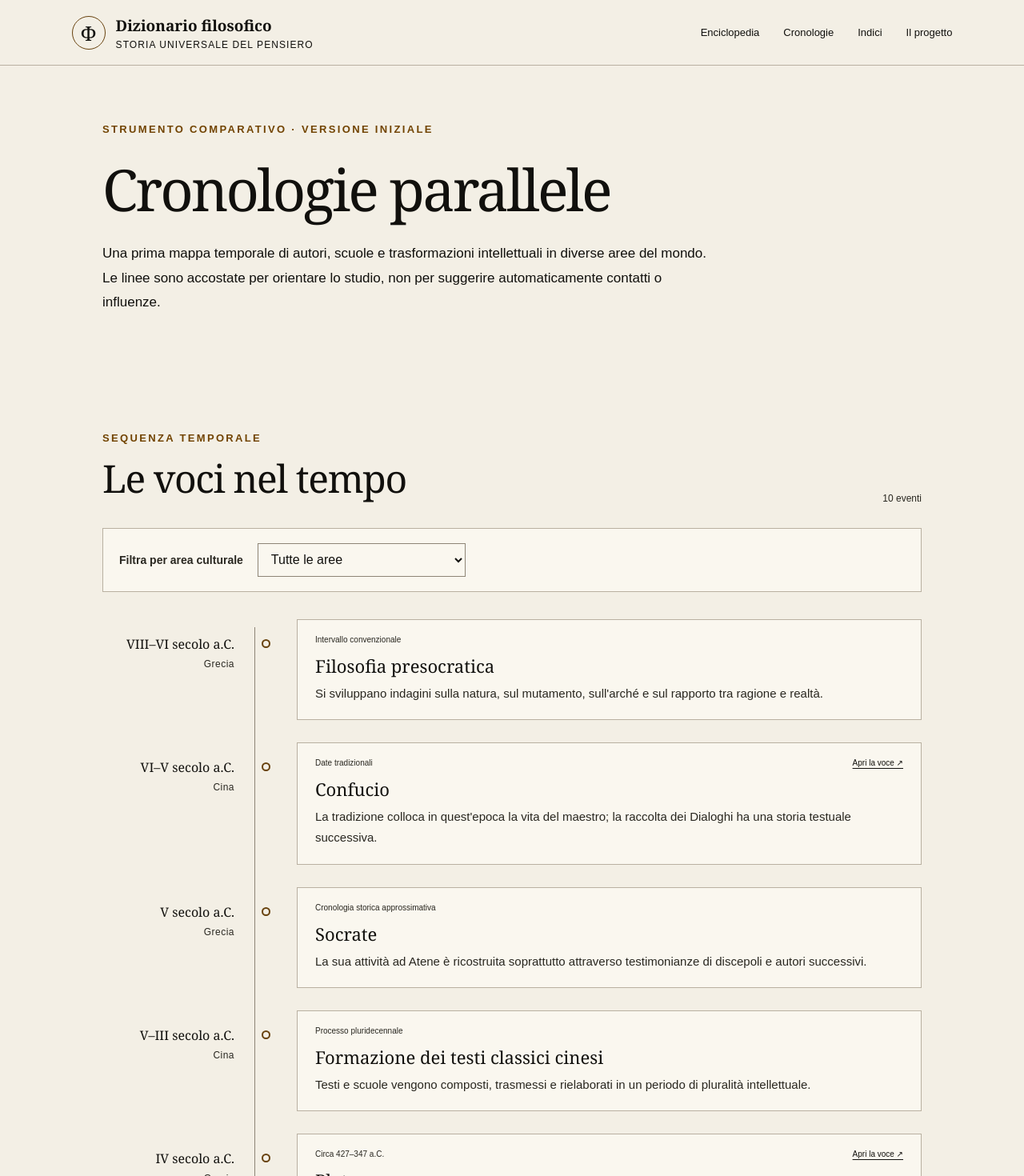
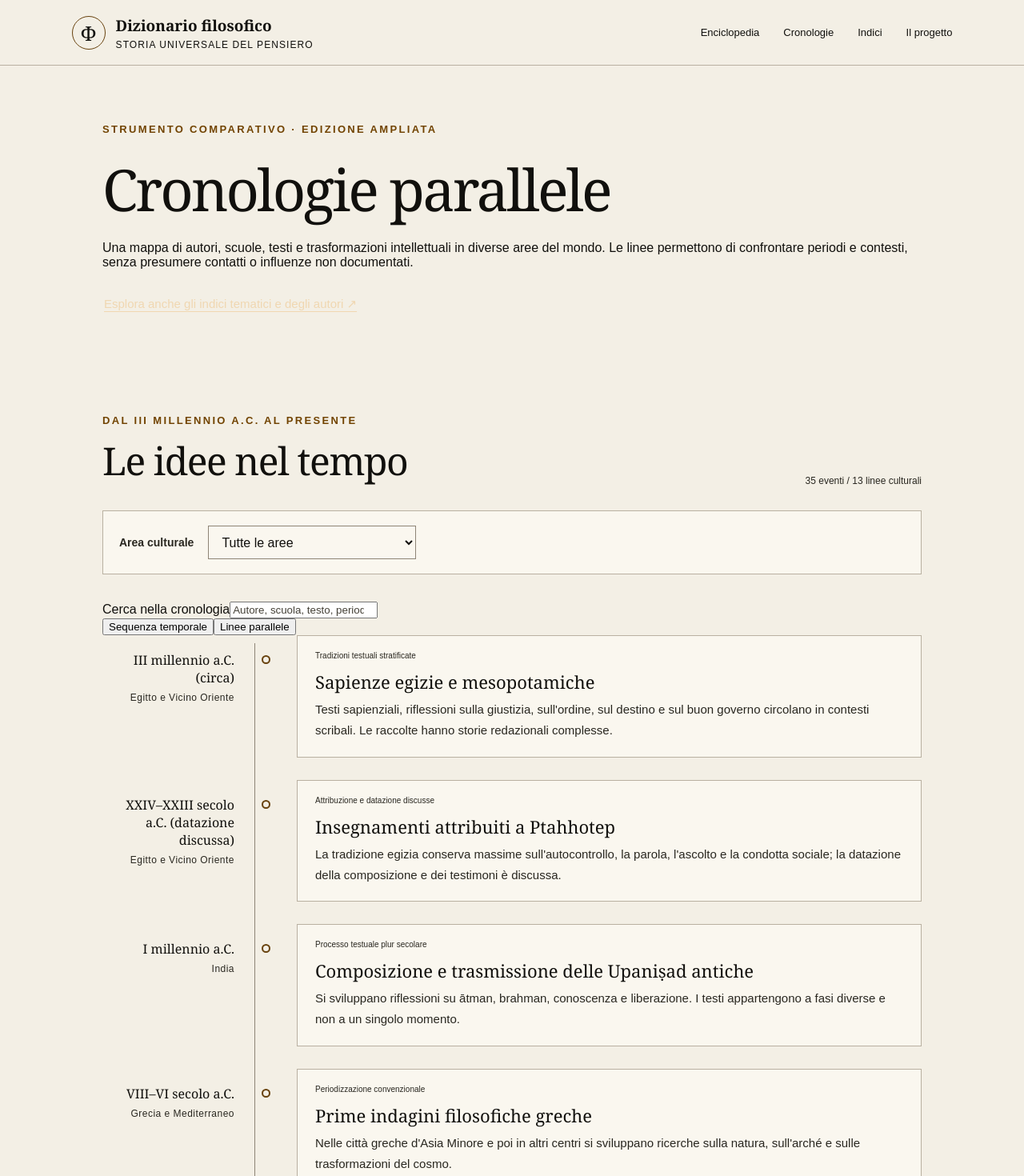
Before and after one commit to Marco19666/dizionariofilosofico, a Next.js app: page /cronologie in a window 1280 px wide. Shown: the top 1470 px of the page at 80% size. Built offline with nearby package versions, Linux system fonts and the light colour scheme.

Commit message:
Amplia cronologie e aggiungi visualizzazione parallela

```diff
--- a/app/cronologie/page.tsx
+++ b/app/cronologie/page.tsx
@@ -5,43 +5,88 @@ import { useMemo, useState } from "react";
 
 type Event = { id: string; date: string; sort: number; area: string; title: string; detail: string; slug?: string; certainty: string };
 const events: Event[] = [
-  {id:"e1",date:"VIII–VI secolo a.C.",sort:-650,area:"Grecia",title:"Filosofia presocratica",detail:"Si sviluppano indagini sulla natura, sul mutamento, sull'arché e sul rapporto tra ragione e realtà.",certainty:"Intervallo convenzionale"},
-  {id:"e2",date:"VI–V secolo a.C.",sort:-500,area:"Cina",title:"Confucio",detail:"La tradizione colloca in quest'epoca la vita del maestro; la raccolta dei Dialoghi ha una storia testuale successiva.",slug:"confucio",certainty:"Date tradizionali"},
-  {id:"e3",date:"V secolo a.C.",sort:-450,area:"Grecia",title:"Socrate",detail:"La sua attività ad Atene è ricostruita soprattutto attraverso testimonianze di discepoli e autori successivi.",certainty:"Cronologia storica approssimativa"},
-  {id:"e4",date:"V–III secolo a.C.",sort:-350,area:"Cina",title:"Formazione dei testi classici cinesi",detail:"Testi e scuole vengono composti, trasmessi e rielaborati in un periodo di pluralità intellettuale.",certainty:"Processo pluridecennale"},
-  {id:"e5",date:"IV secolo a.C.",sort:-350,area:"Grecia",title:"Platone",detail:"L'Accademia e i dialoghi platonici segnano la riflessione su conoscenza, etica e politica.",slug:"platone",certainty:"Circa 427–347 a.C."},
-  {id:"e6",date:"IV secolo a.C.",sort:-330,area:"Grecia",title:"Aristotele",detail:"Il Liceo sviluppa ricerche di logica, filosofia della natura, metafisica, etica e politica.",slug:"aristotele",certainty:"384–322 a.C."},
-  {id:"e7",date:"III secolo a.C.",sort:-250,area:"Grecia e mondo ellenistico",title:"Nascita dello stoicismo",detail:"Zenone di Cizio avvia ad Atene la scuola stoica, poi articolata in diverse fasi.",slug:"stoicismo",certainty:"Inizio convenzionalmente collocato intorno al 300 a.C."},
-  {id:"e8",date:"I secolo a.C. – I secolo d.C.",sort:0,area:"India",title:"Sviluppi delle tradizioni mahāyāna",detail:"Si formano e circolano testi e pratiche mahāyāna; datazioni e stratificazioni variano secondo i corpora.",certainty:"Intervallo ampio e discusso"},
-  {id:"e9",date:"I–II secolo d.C. (circa)",sort:125,area:"India",title:"Nāgārjuna",detail:"La sua cronologia è discussa; è associato alla formulazione classica delle argomentazioni Madhyamaka.",slug:"nagarjuna",certainty:"Datazione incerta"},
-  {id:"e10",date:"X–XI secolo",sort:1000,area:"Mondo persiano e islamico",title:"Avicenna (Ibn Sīnā)",detail:"Elabora opere influenti di logica, medicina, psicologia e metafisica nel mondo persiano e islamico.",slug:"avicenna",certainty:"Circa 980–1037"},
+  {id:"e1",date:"III millennio a.C. (circa)",sort:-2500,area:"Egitto e Vicino Oriente",title:"Sapienze egizie e mesopotamiche",detail:"Testi sapienziali, riflessioni sulla giustizia, sull'ordine, sul destino e sul buon governo circolano in contesti scribali. Le raccolte hanno storie redazionali complesse.",certainty:"Tradizioni testuali stratificate"},
+  {id:"e2",date:"XXIV–XXIII secolo a.C. (datazione discussa)",sort:-2300,area:"Egitto e Vicino Oriente",title:"Insegnamenti attribuiti a Ptahhotep",detail:"La tradizione egizia conserva massime sull'autocontrollo, la parola, l'ascolto e la condotta sociale; la datazione della composizione e dei testimoni è discussa.",certainty:"Attribuzione e datazione discusse"},
+  {id:"e3",date:"I millennio a.C.",sort:-950,area:"India",title:"Composizione e trasmissione delle Upaniṣad antiche",detail:"Si sviluppano riflessioni su ātman, brahman, conoscenza e liberazione. I testi appartengono a fasi diverse e non a un singolo momento.",certainty:"Processo testuale plur secolare"},
+  {id:"e4",date:"VIII–VI secolo a.C.",sort:-650,area:"Grecia e Mediterraneo",title:"Prime indagini filosofiche greche",detail:"Nelle città greche d'Asia Minore e poi in altri centri si sviluppano ricerche sulla natura, sull'arché e sulle trasformazioni del cosmo.",certainty:"Periodizzazione convenzionale"},
+  {id:"e5",date:"VI–V secolo a.C.",sort:-500,area:"Cina",title:"Confucio e le tradizioni confuciane",detail:"La vita di Confucio è tradizionalmente collocata tra il VI e il V secolo a.C.; i Dialoghi si formano attraverso una trasmissione successiva.",slug:"confucio",certainty:"Date biografiche tradizionali"},
+  {id:"e6",date:"VI–V secolo a.C.",sort:-500,area:"India",title:"Vita del Buddha e prime comunità buddhiste",detail:"La cronologia del Buddha storico è dibattuta. Le comunità buddhiste elaborano progressivamente dottrine, pratiche e testi.",certainty:"Cronologia storica discussa"},
+  {id:"e7",date:"V secolo a.C.",sort:-450,area:"Grecia e Mediterraneo",title:"Socrate ad Atene",detail:"La ricerca etica e il dialogo socratico sono ricostruiti attraverso testimonianze differenti, soprattutto Platone e Senofonte.",certainty:"Vita circa 469–399 a.C."},
+  {id:"e8",date:"V–III secolo a.C.",sort:-350,area:"Cina",title:"Le Cento scuole del pensiero",detail:"Confuciani, moisti, daoisti, legisti e altre correnti discutono ordine politico, linguaggio, natura umana e condotta.",certainty:"Etichetta storiografica per un periodo ampio"},
+  {id:"e9",date:"IV secolo a.C.",sort:-350,area:"Grecia e Mediterraneo",title:"Platone e la fondazione dell'Accademia",detail:"I dialoghi platonici affrontano conoscenza, giustizia, anima, forme e organizzazione della città.",slug:"platone",certainty:"Circa 427–347 a.C."},
+  {id:"e10",date:"IV secolo a.C.",sort:-330,area:"Grecia e Mediterraneo",title:"Aristotele e il Liceo",detail:"Si organizzano ricerche di logica, metafisica, biologia, fisica, etica, poetica e politica.",slug:"aristotele",certainty:"384–322 a.C."},
+  {id:"e11",date:"IV–III secolo a.C.",sort:-300,area:"India",title:"Sviluppo delle scuole śramaṇa e dei sistemi classici",detail:"Tradizioni buddhiste, jaina e brahmaniche articolano posizioni differenti su conoscenza, causalità, disciplina e liberazione.",certainty:"Sviluppi plurali e non simultanei"},
+  {id:"e12",date:"III secolo a.C.",sort:-250,area:"Grecia e Mediterraneo",title:"Epicureismo e stoicismo",detail:"Epicuro e Zenone di Cizio avviano scuole che elaborano etica, fisica e logica; le tradizioni si trasformano nei secoli successivi.",slug:"stoicismo",certainty:"Fondazioni convenzionalmente datate al IV–III secolo a.C."},
+  {id:"e13",date:"III secolo a.C. – I secolo d.C.",sort:-100,area:"Cina",title:"Consolidamento dei classici e del pensiero imperiale",detail:"I testi classici vengono raccolti, commentati e istituzionalizzati; il rapporto tra confucianesimo, cosmologia e governo assume nuove forme.",certainty:"Processo storico di lunga durata"},
+  {id:"e14",date:"I secolo a.C. – I secolo d.C.",sort:0,area:"India",title:"Prime fasi della letteratura mahāyāna",detail:"Si compongono e circolano sutra mahāyāna; datazioni e stratificazioni variano secondo i testi e le tradizioni manoscritte.",certainty:"Intervallo ampio e discusso"},
+  {id:"e15",date:"I–II secolo d.C. (circa)",sort:125,area:"India",title:"Nāgārjuna e la filosofia Madhyamaka",detail:"Le opere attribuite a Nāgārjuna sviluppano un'analisi della vacuità e della causalità; la cronologia dell'autore resta incerta.",slug:"nagarjuna",certainty:"Datazione discussa"},
+  {id:"e16",date:"II–III secolo d.C.",sort:225,area:"Grecia e Mediterraneo",title:"Plotino e il neoplatonismo",detail:"Le Enneadi, ordinate da Porfirio, articolano una filosofia dell'Uno, dell'Intelletto e dell'Anima.",certainty:"Plotino circa 204/5–270"},
+  {id:"e17",date:"IV–V secolo",sort:400,area:"Africa e Mediterraneo",title:"Agostino d'Ippona",detail:"Le opere di Agostino intrecciano platonismo, cristianesimo, interiorità, tempo, memoria e problema del male.",certainty:"354–430"},
+  {id:"e18",date:"VI–VII secolo",sort:600,area:"Cina",title:"Fioritura del buddhismo cinese",detail:"Traduzioni, commentari e scuole interpretative trasformano il buddhismo nel contesto intellettuale cinese.",certainty:"Processo di lunga durata"},
+  {id:"e19",date:"VIII–IX secolo",sort:800,area:"Mondo islamico",title:"Movimento delle traduzioni e filosofia in arabo",detail:"A Baghdad e in altri centri vengono tradotti e discussi testi greci, siriaci e persiani; si sviluppano nuove pratiche filosofiche e scientifiche.",certainty:"Processo pluridecennale"},
+  {id:"e20",date:"IX–X secolo",sort:900,area:"Mondo islamico",title:"Al-Kindī e al-Fārābī",detail:"La falsafa in lingua araba elabora temi di metafisica, intelletto, scienza, profezia e città virtuosa.",certainty:"Cronologie individuali differenti"},
+  {id:"e21",date:"X–XI secolo",sort:1000,area:"Mondo islamico",title:"Avicenna (Ibn Sīnā)",detail:"Le sue opere sistematizzano logica, filosofia della natura, psicologia e metafisica e influenzano tradizioni latine e islamiche.",slug:"avicenna",certainty:"Circa 980–1037"},
+  {id:"e22",date:"XI–XII secolo",sort:1100,area:"Europa latina",title:"Rinascita delle scuole e traduzioni",detail:"Scuole urbane, traduzioni e commenti favoriscono nuove forme di logica, teologia e filosofia naturale nell'Europa latina.",certainty:"Periodizzazione storiografica"},
+  {id:"e23",date:"XII secolo",sort:1150,area:"Mondo islamico",title:"Averroè (Ibn Rushd)",detail:"I commenti ad Aristotele e gli scritti su filosofia e religione diventano centrali nelle discussioni filosofiche mediterranee.",certainty:"1126–1198"},
+  {id:"e24",date:"XIII secolo",sort:1250,area:"Europa latina",title:"Scolastica universitaria",detail:"Le università europee consolidano la discussione sistematica su metafisica, etica, conoscenza e rapporto tra ragione e fede.",certainty:"Sviluppo istituzionale non uniforme"},
+  {id:"e25",date:"XIII secolo",sort:1250,area:"Asia orientale",title:"Dōgen e il buddhismo Zen giapponese",detail:"Dōgen sviluppa una riflessione originale su pratica, tempo, linguaggio e risveglio nella tradizione Sōtō.",certainty:"1200–1253"},
+  {id:"e26",date:"XIV secolo",sort:1350,area:"Africa e Mediterraneo",title:"Ibn Khaldūn e la filosofia della storia",detail:"La Muqaddima propone un'analisi della società, del potere, della solidarietà e delle condizioni della conoscenza storica.",certainty:"1332–1406"},
+  {id:"e27",date:"XV–XVI secolo",sort:1500,area:"Europa latina",title:"Umanesimo e trasformazioni della filosofia",detail:"Filologia, riscoperta dei testi antichi, riforme religiose e nuove pratiche scientifiche modificano i quadri della riflessione europea.",certainty:"Periodizzazione ampia"},
+  {id:"e28",date:"XVII secolo",sort:1625,area:"Europa",title:"Razionalismo e nuove filosofie della natura",detail:"Cartesio, Spinoza e Leibniz elaborano sistemi diversi su sostanza, mente, conoscenza e ordine naturale.",certainty:"Autori e opere distribuiti nel secolo"},
+  {id:"e29",date:"XVII secolo",sort:1650,area:"Africa",title:"Zera Yacob e la filosofia etiopica",detail:"Il testo Hatata, associato a Zera Yacob, propone un'indagine razionale su fede, ragione, giustizia e dignità umana; storia e datazione del testo sono oggetto di discussione.",certainty:"Attribuzione e contesto discussi"},
+  {id:"e30",date:"XVII–XVIII secolo",sort:1700,area:"Asia meridionale",title:"Filosofie e riforme nell'India moderna",detail:"Nel subcontinente indiano si confrontano tradizioni filosofiche, dibattiti religiosi e nuove condizioni politiche e intellettuali.",certainty:"Quadro plurale, non riducibile a un singolo evento"},
+  {id:"e31",date:"XVIII secolo",sort:1750,area:"Europa",title:"Illuminismo e filosofia critica",detail:"Kant, Hume, Rousseau e altri autori riformulano i problemi di conoscenza, autonomia, politica, storia e religione.",certainty:"Opere distribuite nel secolo"},
+  {id:"e32",date:"XIX secolo",sort:1850,area:"Europa",title:"Idealismo, materialismo e critica della modernità",detail:"Hegel, Marx, Kierkegaard, Nietzsche e altri autori trasformano il dibattito su storia, società, soggettività e valori.",certainty:"Correnti e autori non omogenei"},
+  {id:"e33",date:"XIX–XX secolo",sort:1900,area:"Asia orientale",title:"Modernizzazione e nuove filosofie in Giappone e Cina",detail:"La ricezione della filosofia europea si intreccia con riforme, nazionalismi, tradizioni locali e nuove scuole di pensiero.",certainty:"Processo storico articolato"},
+  {id:"e34",date:"XX secolo",sort:1950,area:"Europa e Americhe",title:"Fenomenologia, esistenzialismo e filosofia analitica",detail:"Si sviluppano programmi diversi su esperienza, linguaggio, logica, scienza, libertà e condizione umana.",certainty:"Etichette per movimenti plurali"},
+  {id:"e35",date:"XX–XXI secolo",sort:2000,area:"Mondo",title:"Filosofie globali e dialoghi interculturali",detail:"La ricerca filosofica si confronta con decolonizzazione, femminismi, ecologia, tecnologie, giustizia globale e pluralità delle tradizioni.",certainty:"Processo contemporaneo in corso"},
 ];
-const areas = ["Tutte le aree", ...Array.from(new Set(events.map(e => e.area)))];
+
+const areas = ["Tutte le aree", ...Array.from(new Set(events.map((e) => e.area)))];
 
 export default function ChronologyPage() {
   const [area, setArea] = useState("Tutte le aree");
-  const visible = useMemo(() => events.filter(e => area === "Tutte le aree" || e.area === area).sort((a,b)=>a.sort-b.sort),[area]);
+  const [query, setQuery] = useState("");
+  const [view, setView] = useState<"tempo" | "parallele">("tempo");
+  const visible = useMemo(() => events.filter((e) =>
+    (area === "Tutte le aree" || e.area === area) &&
+    (query.trim() === "" || `${e.title} ${e.detail} ${e.area} ${e.date}`.toLocaleLowerCase("it").includes(query.trim().toLocaleLowerCase("it")))
+  ).sort((a, b) => a.sort - b.sort), [area, query]);
+  const tracks = useMemo(() => Array.from(new Set(visible.map((e) => e.area))).map((name) => ({
+    name,
+    items: visible.filter((e) => e.area === name).sort((a, b) => a.sort - b.sort),
+  })), [visible]);
+
   return <main className="timeline-page">
     <header className="site-header">
       <Link className="brand" href="/"><span className="brand-mark">Φ</span><span><strong>Dizionario filosofico</strong><small>Storia universale del pensiero</small></span></Link>
       <nav aria-label="Navigazione principale"><Link href="/enciclopedia">Enciclopedia</Link><Link href="/cronologie">Cronologie</Link><Link href="/indici">Indici</Link><Link href="/#metodo">Il progetto</Link></nav>
     </header>
     <section className="timeline-hero">
-      <p className="eyebrow">Strumento comparativo · versione iniziale</p>
+      <p className="eyebrow">Strumento comparativo · edizione ampliata</p>
       <h1>Cronologie parallele</h1>
-      <p>Una prima mappa temporale di autori, scuole e trasformazioni intellettuali in diverse aree del mondo. Le linee sono accostate per orientare lo studio, non per suggerire automaticamente contatti o influenze.</p>
+      <p>Una mappa di autori, scuole, testi e trasformazioni intellettuali in diverse aree del mondo. Le linee permettono di confrontare periodi e contesti, senza presumere contatti o influenze non documentati.</p>
+      <Link className="timeline-home-link" href="/indici">Esplora anche gli indici tematici e degli autori ↗</Link>
     </section>
     <section className="section-wrap timeline-content">
-      <div className="section-heading"><div><p className="eyebrow">Sequenza temporale</p><h2>Le voci nel tempo</h2></div><span className="entry-count">{visible.length} eventi</span></div>
-      <div className="timeline-filter"><label htmlFor="timeline-area">Filtra per area culturale</label><select id="timeline-area" value={area} onChange={e=>setArea(e.target.value)}>{areas.map(a=><option key={a}>{a}</option>)}</select></div>
-      <ol className="timeline-list">{visible.map(event=><li className="timeline-event" key={event.id}>
+      <div className="section-heading"><div><p className="eyebrow">Dal III millennio a.C. al presente</p><h2>Le idee nel tempo</h2></div><span className="entry-count">{visible.length} eventi / {tracks.length} linee culturali</span></div>
+      <div className="timeline-controls">
+        <div className="timeline-filter"><label htmlFor="timeline-area">Area culturale</label><select id="timeline-area" value={area} onChange={(e) => setArea(e.target.value)}>{areas.map((a) => <option key={a}>{a}</option>)}</select></div>
+        <label className="timeline-search-label" htmlFor="timeline-search">Cerca nella cronologia</label>
+        <input id="timeline-search" type="search" value={query} onChange={(e) => setQuery(e.target.value)} placeholder="Autore, scuola, testo, periodo…" />
+        <div className="timeline-view-switch" aria-label="Modalità di visualizzazione">
+          <button type="button" className={view === "tempo" ? "active" : ""} aria-pressed={view === "tempo"} onClick={() => setView("tempo")}>Sequenza temporale</button>
+          <button type="button" className={view === "parallele" ? "active" : ""} aria-pressed={view === "parallele"} onClick={() => setView("parallele")}>Linee parallele</button>
+        </div>
+      </div>
+      {visible.length === 0 ? <p className="empty-state">Nessun evento corrisponde alla ricerca. Prova un altro termine o un'altra area.</p> : view === "tempo" ? <ol className="timeline-list">{visible.map((event) => <li className="timeline-event" key={event.id}>
         <div className="timeline-date">{event.date}<small>{event.area}</small></div>
         <div className="timeline-marker" aria-hidden="true"></div>
-        <div className="timeline-card"><div className="timeline-card-top"><span>{event.certainty}</span>{event.slug && <Link href={`/enciclopedia/${event.slug}`}>Apri la voce ↗</Link>}</div><h3>{event.title}</h3><p>{event.detail}</p></div>
-      </li>)}</ol>
-      <div className="timeline-caution"><strong>Nota metodologica</strong><p>Le date sono approssimative e hanno gradi di certezza diversi: date biografiche tradizionali, intervalli di formazione testuale e periodizzazioni storiografiche non sono la stessa cosa. L'ordine cronologico non dimostra rapporti causali, simultaneità precisa o trasmissioni culturali. Le schede e la cronologia sono dimostrative e richiedono bibliografia specialistica e revisione.</p></div>
-      <p className="editorial-note">La cronologia sarà ampliata con fonti citate, intervalli visualizzati come tali, eventi regionali e collegamenti documentati tra testi e tradizioni.</p>
+        <article className="timeline-card"><div className="timeline-card-top"><span>{event.certainty}</span>{event.slug && <Link href={`/enciclopedia/${event.slug}`}>Apri la voce ↗</Link>}</div><h3>{event.title}</h3><p>{event.detail}</p></article>
+      </li>)}</ol> : <div className="parallel-tracks">{tracks.map((track) => <section className="parallel-track" key={track.name}><header><h3>{track.name}</h3><span>{track.items.length} eventi</span></header><ol>{track.items.map((event) => <li key={event.id}><time>{event.date}</time><article><h4>{event.title}</h4><p>{event.detail}</p><small>{event.certainty}</small>{event.slug && <Link href={`/enciclopedia/${event.slug}`}>Leggi la voce ↗</Link>}</article></li>)}</ol></section>)}</div>}
+      <div className="timeline-caution"><strong>Come leggere le date</strong><p>Le date sono indicative e non hanno tutte lo stesso statuto: alcune riguardano la vita di un autore, altre la composizione o la trasmissione di testi, altre ancora processi storici di lunga durata. Le collocazioni più controverse sono segnalate. L'ordine e la contemporaneità non dimostrano da soli rapporti causali, influenze o trasmissioni culturali. Questa è una mappa editoriale di orientamento, da integrare progressivamente con riferimenti bibliografici specifici per ciascun evento.</p></div>
+      <p className="editorial-note">Prossimo ampliamento: collegare ogni evento alle voci enciclopediche, aggiungere fonti primarie e studi moderni, precisare gli intervalli cronologici e documentare i contatti storici tra tradizioni.</p>
     </section>
-    <footer className="site-footer"><span>© {new Date().getFullYear()} Dizionario universale della storia della filosofia</span><span>Cronologia dimostrativa · Italiano</span></footer>
+    <footer className="site-footer"><span>© {new Date().getFullYear()} Dizionario universale della storia della filosofia</span><span>Cronologie comparative · Italiano</span></footer>
   </main>;
 }
```
